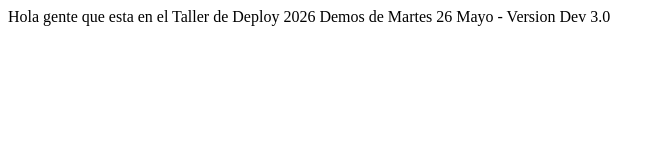
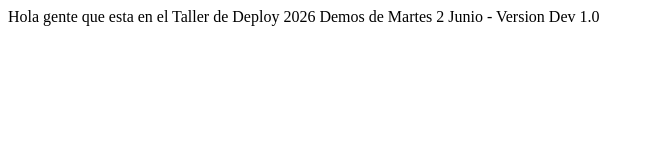
Before and after one commit to jiugo/reactbasicapp, a React (Create React App) app: page / in a window 1280 px wide. Shown: the top 160 px of the page, without its empty margins (0-665 px from the left). Built offline with nearby package versions, Linux system fonts and the light colour scheme; the HTML template or start-up script is replaced by a standard one.

Commit message:
Update App.js
update de mensaje de dev a 1.0

```diff
--- a/src/App.js
+++ b/src/App.js
@@ -1,7 +1,7 @@
 import React from 'react';
 
 function App() {
-  const value = 'Taller de Deploy 2026 Demos de Martes 26 Mayo - Version Dev 3.0';
+  const value = 'Taller de Deploy 2026 Demos de Martes 2 Junio - Version Dev 1.0';
   return <div>Hola gente que esta en el  {value}</div>;
 }
 
```
